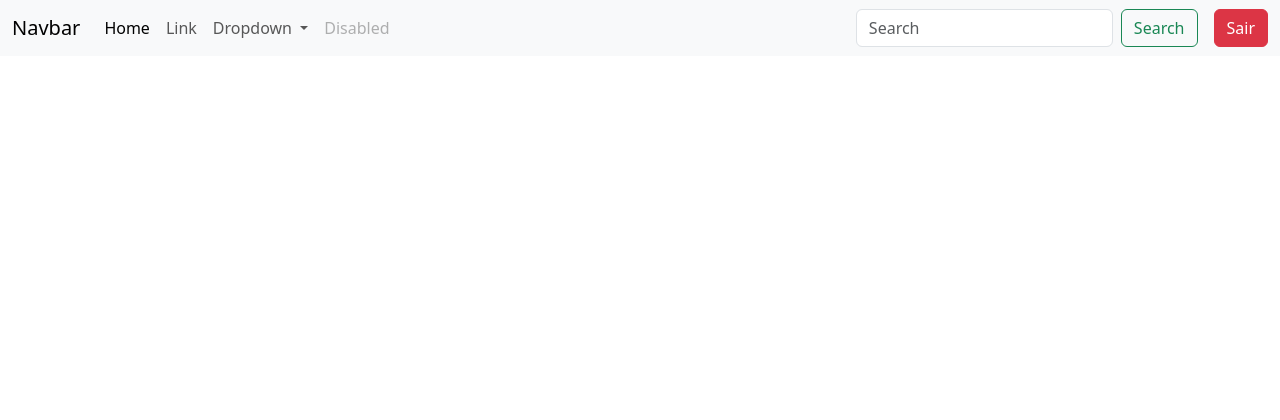
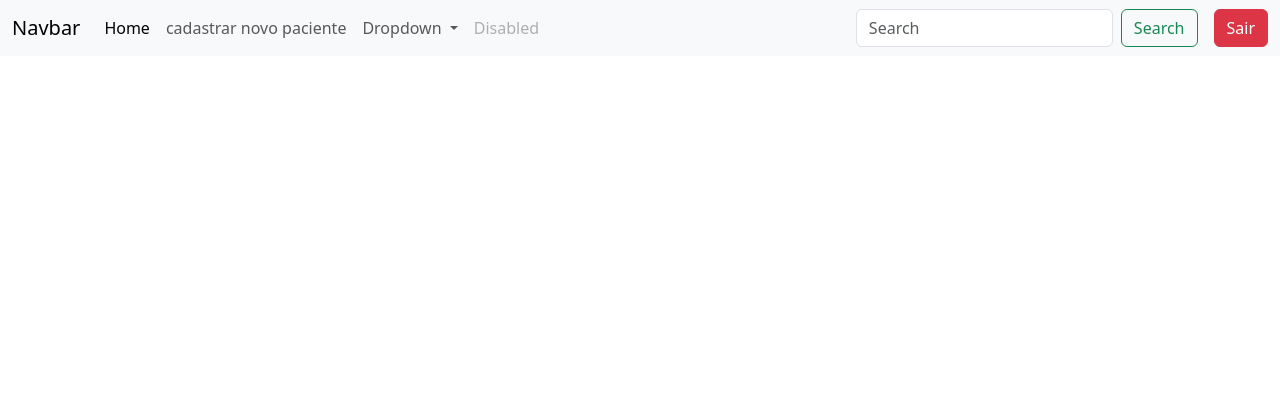
Before and after one commit to Kellyklo/https-github.com-Kellyklo-sistema_gjango_noturno, a Django app: page / in a window 1280 px wide. Shown: the top 420 px of the page. Run offline with Django 5.2, Linux system fonts and the light colour scheme; a user stored in the database is signed in.

Commit message:
aula do dia 05/10/2026

```diff
--- a/apps/crud/models.py
+++ b/apps/crud/models.py
@@ -10,6 +10,5 @@ class Paciente(models.Model):
     telefone = models.CharField(max_length=15, null=False, blank=False)
     data_nascimento = models.DateField(null=False, blank=False)
 
-
     def __str__(self):
         return self.nome
--- a/apps/crud/templates/includes/header.html
+++ b/apps/crud/templates/includes/header.html
@@ -10,10 +10,10 @@
             <div class="collapse navbar-collapse" id="navbarSupportedContent">
                 <ul class="navbar-nav me-auto mb-2 mb-lg-0">
                     <li class="nav-item">
-                        <a class="nav-link active" aria-current="page" href="#">Home</a>
+                        <a class="nav-link active" aria-current="page" href="/">Home</a>
                     </li>
                     <li class="nav-item">
-                        <a class="nav-link" href="#">Link</a>
+                        <a class="nav-link" href="novoPaciente/">cadastrar novo paciente</a>
                     </li>
                     <li class="nav-item dropdown">
                         <a class="nav-link dropdown-toggle" href="#" role="button" data-bs-toggle="dropdown"
--- a/apps/crud/urls.py
+++ b/apps/crud/urls.py
@@ -4,4 +4,6 @@ from . import views
 
 urlpatterns = [
     path('', views.index, name='index'),
+    path('novoPaciente/', views.novo_paciente, name='novo-paciente'),
+    path('novoPacienteSucesso/', views.novo_paciente_sucesso, name='novo-paciente-sucesso'),
 ]
--- a/apps/crud/views.py
+++ b/apps/crud/views.py
@@ -1,11 +1,30 @@
 from django.contrib.auth.decorators import login_required
-from django.shortcuts import render
+from django.shortcuts import render,redirect
+from .models import Paciente
 
 # Create your views here.
-
 @login_required
 def index(request):
     return render(request, "index.html")
 
+@login_required
 def novo_paciente(request):
+    if request.method == 'POST':
+        nome = request.POST.get('nome')
+        cpf = request.POST.get('cpf')
+        email = request.POST.get('email')
+        telefone = request.POST.get('telefone')
+        data_nascimento = request.POST.get('data_nascimento')
+        Paciente.objects.create(
+            nome=nome,
+            cpf=cpf,
+            email=email,
+            telefone=telefone,
+            data_nascimento=data_nascimento
+        )
+        return redirect('novo_paciente_sucesso')
     return render(request, "novo-paciente.html")
+
+@login_required
+def novo_paciente_sucesso(request):
+    return render("novo-paciente-sucesso.html")
--- a/apps/login/templates/novo-usuario.html
+++ b/apps/login/templates/novo-usuario.html
@@ -6,7 +6,7 @@
 </h1>
 <hr>
 {% if error %}<p>{{ error}}</p>{% endif %}
-<form action="" method="POST">
+<form action="{% url 'novo-paciente' %}" method="POST">
     {% csrf_token %}
     <div class="row">
         <div class="col-12 col-md-8 col-lg-6 mb-3">
```
Also changed, not shown: apps/crud/templates/novo-paciente-sucesso.html (added, +10 -0 lines), apps/crud/templates/novo-paciente.html (+4 -4 lines), db_sistema_django.db.
